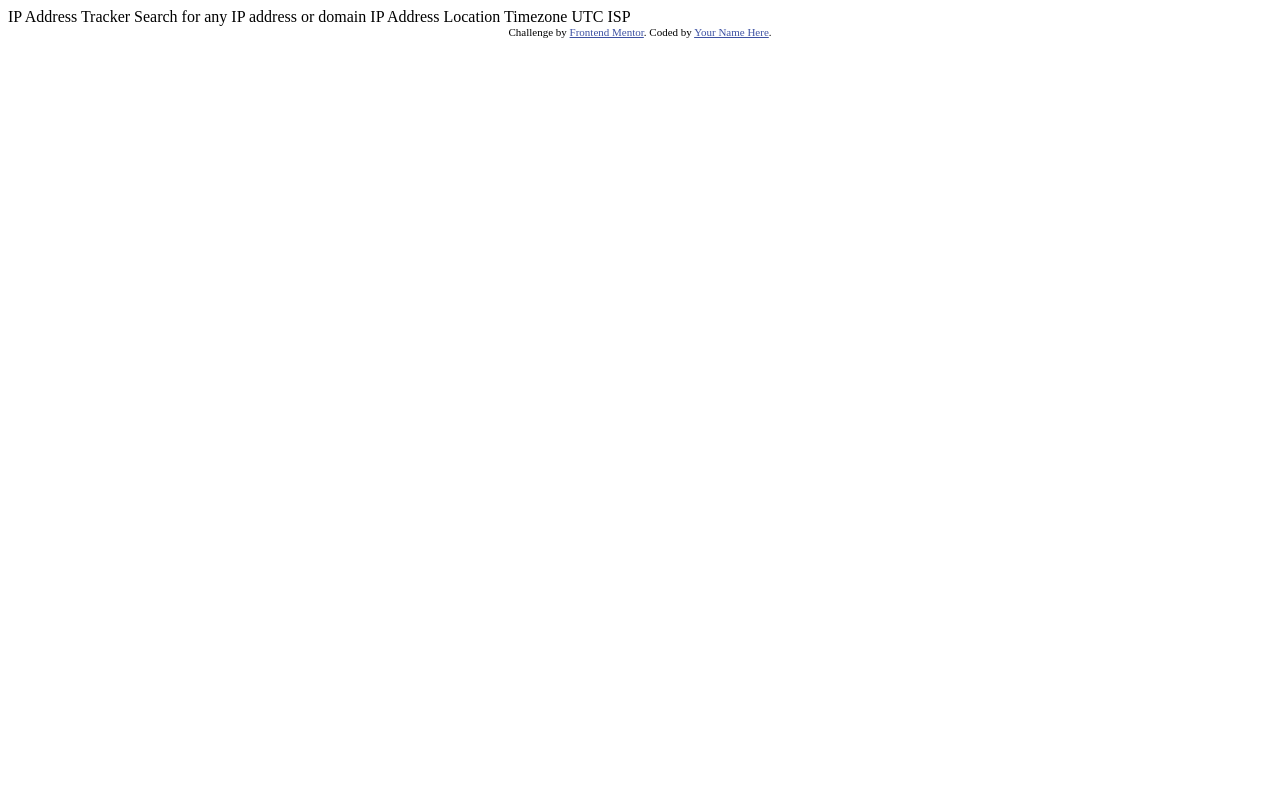
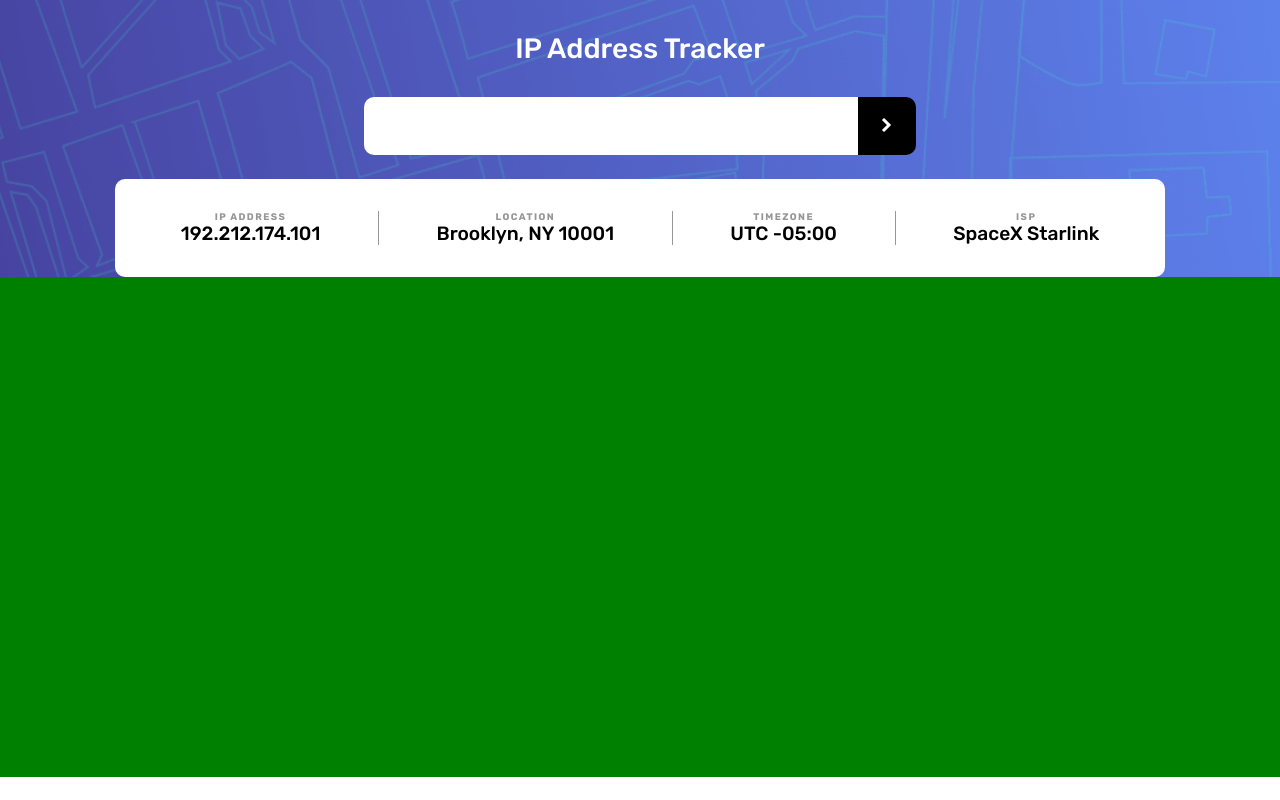
Before and after one commit to francisphamsd/ip-address-tracker, a plain HTML site: page index.html in a window 1280 px wide. Drawn offline with Linux system fonts and the light colour scheme.

Commit message:
completed css styling

```diff
--- /dev/null
+++ b/css/style.css
@@ -0,0 +1,156 @@
+@import url("https://fonts.googleapis.com/css2?family=Rubik:wght@400;500;700&display=swap");
+*,
+*::after,
+*::before {
+  margin: 0;
+  padding: 0;
+  box-sizing: border-box;
+}
+
+body {
+  font-family: "Rubik", sans-serif;
+  font-size: 14px;
+}
+
+h1 {
+  font-weight: 500;
+}
+
+.input {
+  overflow: hidden;
+}
+.input__field {
+  border: none;
+  flex-grow: 1;
+  flex: auto;
+  cursor: pointer;
+  padding: 0 1.5em;
+  width: 10rem;
+}
+.input__button {
+  border: none;
+  cursor: pointer;
+}
+
+.flex {
+  display: flex;
+}
+
+.grid {
+  display: grid;
+}
+
+.container {
+  width: min(82%, 70rem);
+  margin-inline: auto;
+  overflow: visible;
+}
+
+@media screen and (min-width: 40rem) {
+  .result {
+    grid-template-columns: auto 1px auto;
+  }
+
+  .result__box--location {
+    grid-column: 3;
+  }
+
+  .result__box--timezone {
+    grid-column: 1;
+  }
+
+  .result__box--isp {
+    grid-column: 3;
+  }
+
+  .result__separator--ip-location,
+.result__separator--timezone-isp {
+    width: 1px;
+    height: 100%;
+  }
+}
+@media screen and (min-width: 65rem) {
+  .result {
+    grid-template-columns: auto 1px auto 1px auto 1px auto;
+  }
+
+  .result__box--location {
+    grid-column: 3;
+  }
+
+  .result__box--timezone {
+    grid-column: 5;
+  }
+
+  .result__box--isp {
+    grid-column: 7;
+  }
+
+  .result__separator--location-timezone {
+    width: 1px;
+    height: 100%;
+  }
+}
+.header {
+  background: url("../images/pattern-bg.png") no-repeat center;
+  background-size: cover;
+  max-width: 90rem;
+  margin-inline: auto;
+  max-height: 18.75rem;
+}
+
+.title {
+  text-align: center;
+  padding-block: 2rem;
+  color: #fff;
+}
+
+.input {
+  border: none;
+  border-radius: 10px;
+  max-width: 34.5rem;
+  margin: 0 auto 1.5rem auto;
+}
+.input__field {
+  color: #000;
+  font-size: 18px;
+  font-weight: 500;
+}
+.input__button {
+  width: 3.635rem;
+  aspect-ratio: 1;
+  background-color: #000;
+}
+.input__button:hover {
+  background-color: #2b2b2b;
+}
+
+.result {
+  background-color: #fff;
+  border-radius: 10px;
+  gap: 1.5rem;
+  align-items: center;
+  text-align: center;
+  padding: 2rem;
+  z-index: 1000;
+  position: relative;
+}
+.result__box .result__title {
+  color: #969696;
+  font-size: 0.6rem;
+  text-transform: uppercase;
+  letter-spacing: 0.15em;
+}
+.result__box .result__text {
+  font-weight: 500;
+  font-size: 1.2rem;
+}
+.result__separator {
+  background-color: #969696;
+}
+
+.map {
+  background: green;
+  width: 100vw;
+  height: 500px;
+}
--- a/index.html
+++ b/index.html
@@ -1,34 +1,72 @@
 <!DOCTYPE html>
 <html lang="en">
-<head>
-  <meta charset="UTF-8">
-  <meta name="viewport" content="width=device-width, initial-scale=1.0"> <!-- displays site properly based on user's device -->
+  <head>
+    <meta charset="UTF-8" />
+    <meta name="viewport" content="width=device-width, initial-scale=1.0" />
+    <!-- displays site properly based on user's device -->
 
-  <link rel="icon" type="image/png" sizes="32x32" href="./images/favicon-32x32.png">
+    <link
+      rel="icon"
+      type="image/png"
+      sizes="32x32"
+      href="./images/favicon-32x32.png"
+    />
 
-  <title>Frontend Mentor | IP Address Tracker</title>
+    <link rel="stylesheet" href="./css/style.css" />
 
-  <!-- Feel free to remove these styles or customise in your own stylesheet 👍 -->
-  <style>
-    .attribution { font-size: 11px; text-align: center; }
-    .attribution a { color: hsl(228, 45%, 44%); }
-  </style>
-</head>
-<body>
+    <title>Frontend Mentor | IP Address Tracker</title>
+  </head>
+  <body>
+    <header class="header">
+      <div class="container">
+        <h1 class="title">IP Address Tracker</h1>
+        <fieldset class="input flex">
+          <input
+            class="input__field"
+            type="text"
+            name="ip-address"
+            id="ip-address"
+          />
+          <button class="input__button">
+            <img
+              src="./images/icon-arrow.svg"
+              alt="click here to search for ip address"
+            />
+          </button>
+        </fieldset>
 
-  IP Address Tracker
+        <div class="result grid">
+          <div class="result__box result__box--ip-address">
+            <h3 class="result__title">IP address</h3>
+            <p class="result__text">192.212.174.101</p>
+          </div>
 
-  Search for any IP address or domain
+          <div class="result__separator result__separator--ip-location"></div>
 
-  IP Address
-  Location
-  Timezone
-    UTC <!-- add offset value dynamically using the API -->
-  ISP
+          <div class="result__box result__box--location">
+            <h3 class="result__title">Location</h3>
+            <p class="result__text">Brooklyn, NY 10001</p>
+          </div>
 
-  <div class="attribution">
-    Challenge by <a href="https://www.frontendmentor.io?ref=challenge" target="_blank">Frontend Mentor</a>.
-    Coded by <a href="#">Your Name Here</a>.
-  </div>
-</body>
+          <div
+            class="result__separator result__separator--location-timezone"
+          ></div>
+
+          <div class="result__box result__box--timezone">
+            <h3 class="result__title">Timezone</h3>
+            <p class="result__text">UTC -05:00</p>
+          </div>
+
+          <div class="result__separator result__separator--timezone-isp"></div>
+
+          <div class="result__box result__box--isp">
+            <h3 class="result__title">Isp</h3>
+            <p class="result__text">SpaceX Starlink</p>
+          </div>
+        </div>
+      </div>
+    </header>
+    <div class="map"></div>
+    <script src="./js/main.js"></script>
+  </body>
 </html>
```
Also changed, not shown: js/main.js (added), 2 other files.
